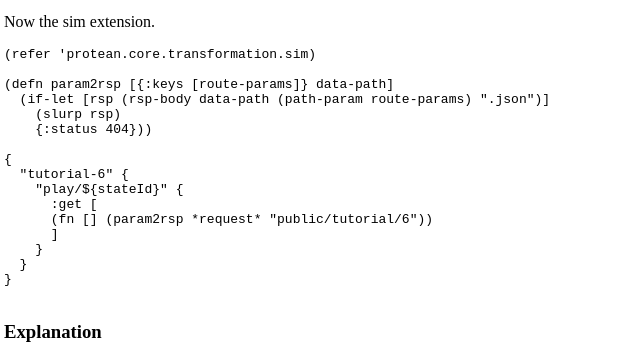
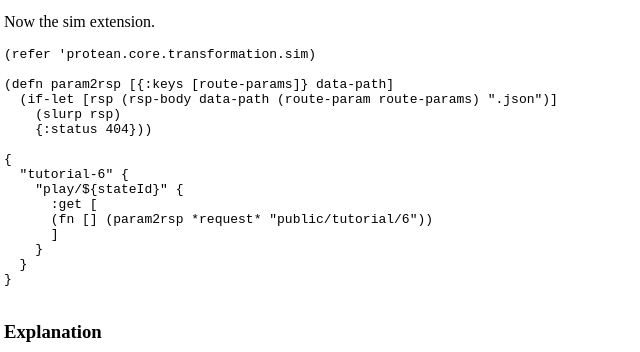
Before and after one commit to passivsystems/proteanic.org, a plain HTML site: page components/tutorial/6.html in a window 1280 px wide. Shown: the part 572-924 px from the top of the page, 4-644 px from the left. Drawn offline with Linux system fonts and the light colour scheme.

Commit message:
fix tutorial-6 reference to path-param

```diff
--- a/components/tutorial/6.html
+++ b/components/tutorial/6.html
@@ -48,7 +48,7 @@
 (refer 'protean.core.transformation.sim)
 
 (defn param2rsp [{:keys [route-params]} data-path]
-  (if-let [rsp (rsp-body data-path (path-param route-params) ".json")]
+  (if-let [rsp (rsp-body data-path (route-param route-params) ".json")]
     (slurp rsp)
     {:status 404}))
 
```
